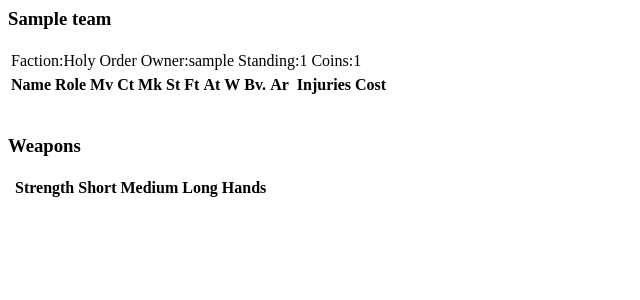
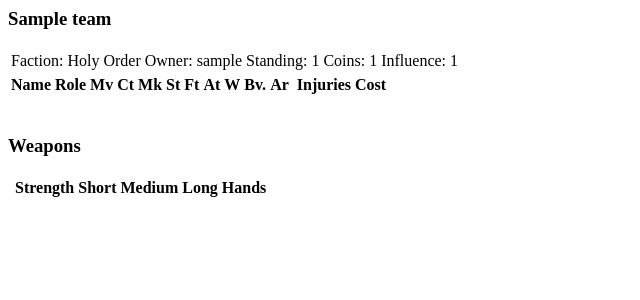
Before and after one commit to qu0zl/UOTD, a Django app: page /team/1/print/ in a window 1280 px wide. Shown: the top 300 px of the page, without its empty margins (0-640 px from the left). Run offline with Django 3.2, Linux system fonts and the light colour scheme; data comes from the database, SQL or seed files in the repository; tables that the repository leaves empty hold one stand-in row (values such as "Sample post"); lists and menus that the app fills with data are empty; parts of the project's set-up code (start-up, migrations or seed data) failed here and were passed over; some libraries are stand-ins or nearby versions.

Commit message:
Display influences on the team print view

```diff
--- a/templates/eotd/team_print.html
+++ b/templates/eotd/team_print.html
@@ -6,10 +6,11 @@
 <h3>{{team.name}}</h3>
 <table>
     <tr>
-        <td>{% trans 'Faction:' %}{{team.faction}}</td>
-        <td>{% trans 'Owner:' %}{{team.owner}}</td>
-        <td>{% trans 'Standing:' %}{{team.value}}</td>
-        <td>{% trans 'Coins:' %}{{team.coins}}</td>
+        <td>{% trans 'Faction:' %} {{team.faction}}</td>
+        <td>{% trans 'Owner:' %} {{team.owner}}</td>
+        <td>{% trans 'Standing:'%} {{team.value}}</td>
+        <td>{% trans 'Coins:' %} {{team.coins}}</td>
+        <td>{% trans 'Influence:'%} {{team.influence}}</td>
     </tr>
 </table>
 <table>
```
